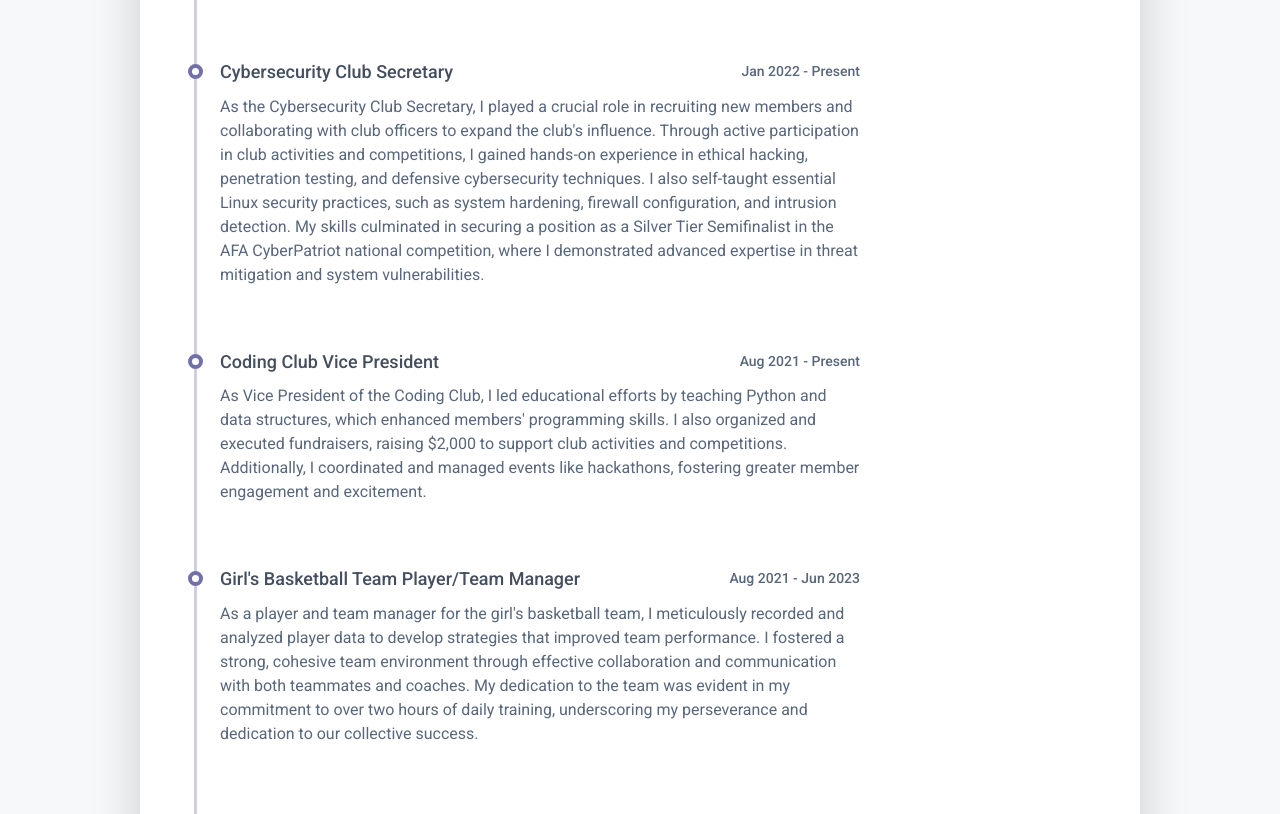
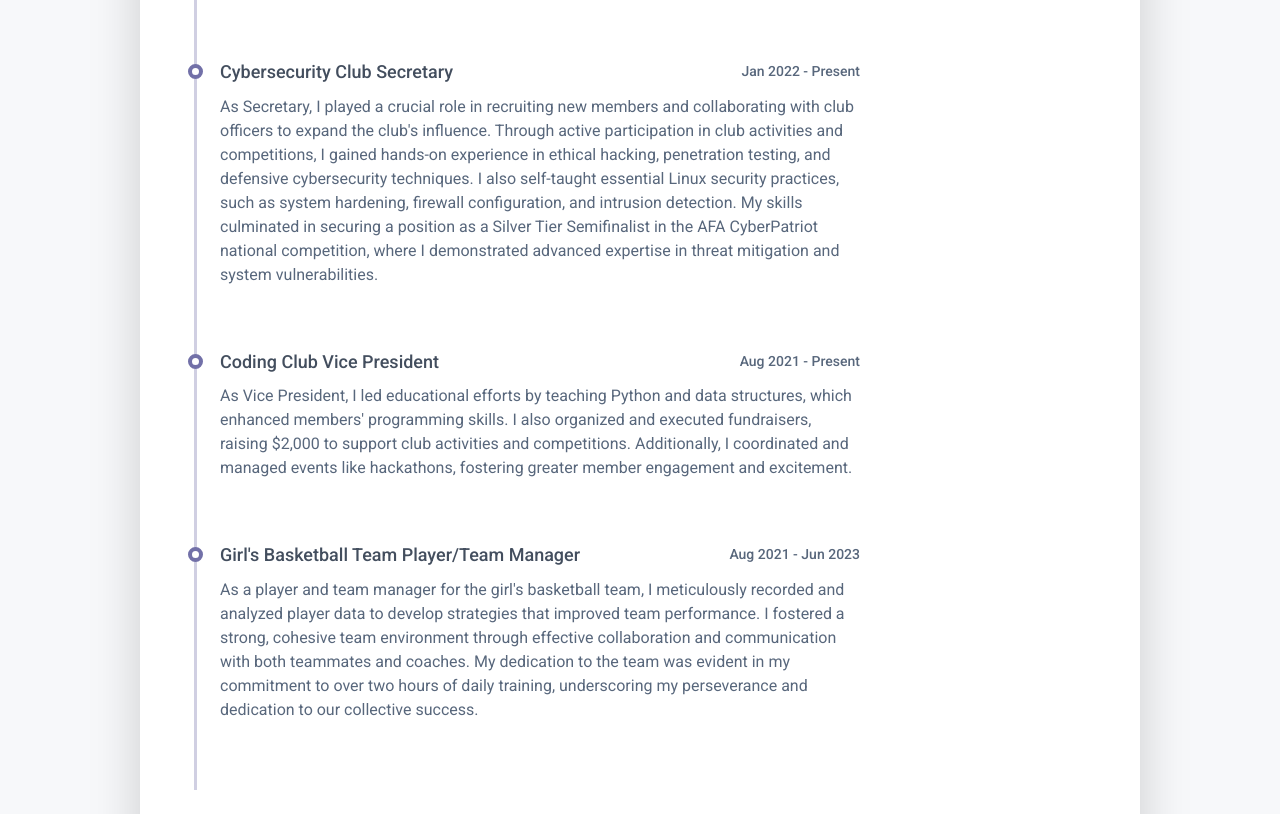
Before and after one commit to daniellehonn/daniellehon-resume, a plain HTML site: page index.html in a window 1280 px wide. Shown: the part 3289-4103 px from the top of the page. Drawn offline with Linux system fonts and the light colour scheme.

Commit message:
small edits

```diff
--- a/index.html
+++ b/index.html
@@ -256,7 +256,7 @@
 											</div>
 										</div>
 										<div class="resume-timeline-item-desc">
-											<p>As the Cybersecurity Club Secretary, I played a crucial role in recruiting new members and collaborating with club officers to expand the club's influence. Through active participation in club activities and competitions, I gained hands-on experience in ethical hacking, penetration testing, and defensive cybersecurity techniques. I also self-taught essential Linux security practices, such as system hardening, firewall configuration, and intrusion detection. My skills culminated in securing a position as a Silver Tier Semifinalist in the AFA CyberPatriot national competition, where I demonstrated advanced expertise in threat mitigation and system vulnerabilities.</p>
+											<p>As Secretary, I played a crucial role in recruiting new members and collaborating with club officers to expand the club's influence. Through active participation in club activities and competitions, I gained hands-on experience in ethical hacking, penetration testing, and defensive cybersecurity techniques. I also self-taught essential Linux security practices, such as system hardening, firewall configuration, and intrusion detection. My skills culminated in securing a position as a Silver Tier Semifinalist in the AFA CyberPatriot national competition, where I demonstrated advanced expertise in threat mitigation and system vulnerabilities.</p>
 										</div>
 									</article>
 
@@ -268,7 +268,7 @@
 											</div>
 										</div>
 										<div class="resume-timeline-item-desc">
-											<p>As Vice President of the Coding Club, I led educational efforts by teaching Python and data structures, which enhanced members' programming skills. I also organized and executed fundraisers, raising $2,000 to support club activities and competitions. Additionally, I coordinated and managed events like hackathons, fostering greater member engagement and excitement.</p>
+											<p>As Vice President, I led educational efforts by teaching Python and data structures, which enhanced members' programming skills. I also organized and executed fundraisers, raising $2,000 to support club activities and competitions. Additionally, I coordinated and managed events like hackathons, fostering greater member engagement and excitement.</p>
 										</div>
 									</article>
 
```
